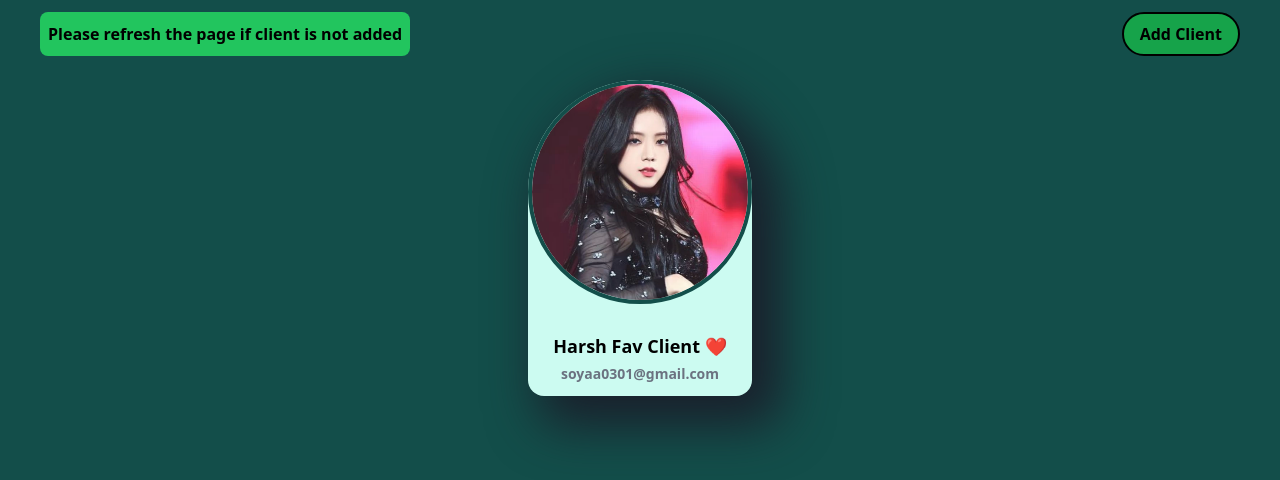
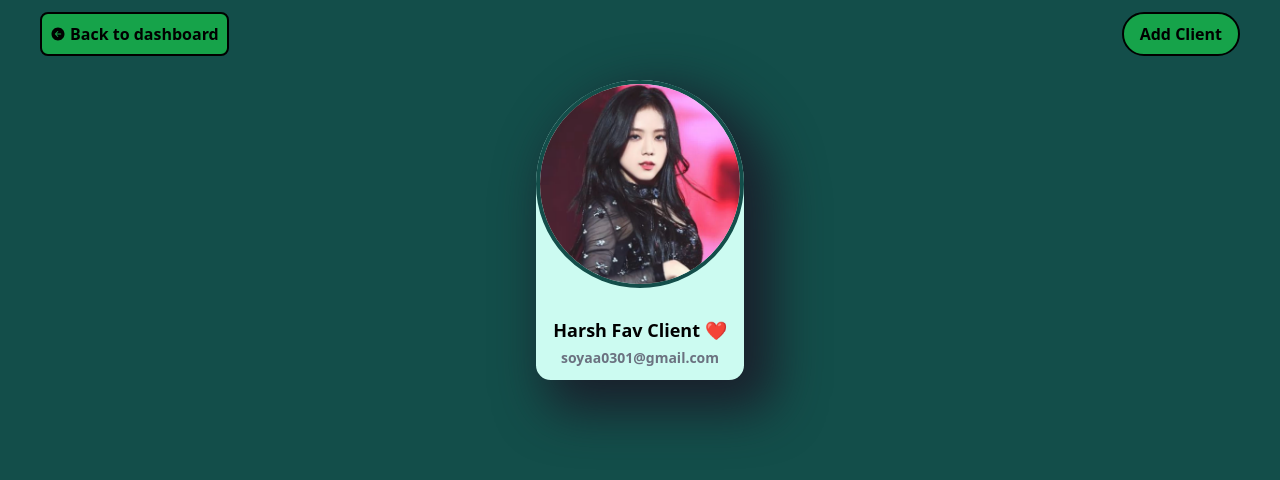
Before and after one commit to Harshtayal2005/BillCraft, a React (Vite) app in the folder frontend/: page /clients in a window 1280 px wide. Shown: the top 480 px of the page. Built offline with nearby package versions, Linux system fonts and the light colour scheme; no server answers.

Commit message:
clients modified

```diff
--- a/frontend/src/components/ClientInfoBox.jsx
+++ b/frontend/src/components/ClientInfoBox.jsx
@@ -3,19 +3,18 @@ import React from "react";
 const ClientInfoBox = ({ name, email, userAvatar, removeClient, clientId }) => {
   return (
     <>
-      <div className="inline-flex flex-col gap-4 bg-teal-100 rounded-b-2xl rounded-t-[7rem] shadow-[20px_20px_50px_10px_#1a202c] hover:scale-110 duration-300">
-        <div className="h-[14rem] w-[14rem] rounded-full overflow-hidden border-4 border-teal-900">
+      <div className="inline-flex flex-col gap-4 bg-teal-100 rounded-b-2xl rounded-t-[7rem] shadow-[20px_20px_50px_10px_#1a202c] md:hover:scale-105 duration-500 w-[13rem]">
+        <div className="h-[13rem] w-[13rem] rounded-full overflow-hidden border-4 border-teal-900">
           <img
             src={`${userAvatar}`}
-            alt="jisoo image"
+            alt="avatar"
             className="h-full w-full object-cover"
           />
         </div>
-        <div className="font-bold p-3 flex flex-col items-center gap-1">
-          <p className="text-lg">{name}</p>
-          <p className="text-sm text-gray-500">{email}</p>
+        <div className="font-bold py-3 px-1 flex flex-col items-center gap-1">
+          <p className="text-lg break-all">{name}</p>
+          <p className="text-sm text-gray-500 break-all">{email}</p>
         </div>
-
         <div
           className={`${
             clientId === "Harsh-default" && "hidden"
--- a/frontend/src/pages/Clients.jsx
+++ b/frontend/src/pages/Clients.jsx
@@ -3,6 +3,9 @@ import ClientInfoBox from "../components/ClientInfoBox.jsx";
 import AddClientForm from "../components/AddClientForm.jsx";
 import axios from "axios";
 import { useNavigate } from "react-router-dom";
+import { IoArrowBackCircle } from "react-icons/io5";
+import { ToastContainer, toast } from "react-toastify";
+import "react-toastify/dist/ReactToastify.css";
 
 const Clients = () => {
   const navigate = useNavigate();
@@ -16,6 +19,17 @@ const Clients = () => {
   ]);
   const [toggleForm, setToggleForm] = useState(0);
   const [loading, setLoading] = useState(true);
+  const notify = () =>
+    toast.success("Client removed", {
+      position: "top-right",
+      autoClose: 500,
+      hideProgressBar: false,
+      closeOnClick: true,
+      pauseOnHover: false,
+      draggable: true,
+      progress: undefined,
+      theme: "dark",
+    });
   useEffect(() => {
     const fetchClients = async () => {
       try {
@@ -31,8 +45,10 @@ const Clients = () => {
   }, [clients, toggleForm]);
 
   const removeClient = async (clientId) => {
+    alert("You sure you want to remove the client?");
     try {
       await axios.delete(`/api/v1/profile/remove/${clientId}`);
+      notify();
       setClients((prevClients) =>
         prevClients.filter((client) => client._id !== clientId)
       );
@@ -47,6 +63,7 @@ const Clients = () => {
 
   return (
     <>
+      <ToastContainer />
       {loading && (
         <div className="absolute inset-0 flex justify-center items-center bg-gray-800 bg-opacity-50 z-50">
           <div className="spinner-border animate-spin h-24 w-24 border-t-4 border-teal-700 rounded-full"></div>
@@ -59,14 +76,16 @@ const Clients = () => {
         } min-h-screen bg-teal-900 py-3 px-10`}
       >
         <div className="flex justify-end sm:justify-between mb-6">
-          <div className="bg-green-500 hidden sm:flex items-center px-2 rounded-lg">
-            <p className="font-bold">
-              Please refresh the page if client is not added
-            </p>
+          <div
+            onClick={() => navigate("/")}
+            className="bg-green-600 hover:bg-green-700 hidden sm:flex items-center px-2 border-2 border-black rounded-lg gap-1 hover:cursor-pointer"
+          >
+            <IoArrowBackCircle />
+            <button className="font-bold">Back to dashboard</button>
           </div>
           <button
             onClick={() => handleClick()}
-            className={`bg-green-600 px-4 py-2 rounded-full font-bold border-2 border-black`}
+            className={`bg-green-600 hover:bg-green-700 px-4 py-2 rounded-full font-bold border-2 border-black`}
           >
             Add Client
           </button>
```
